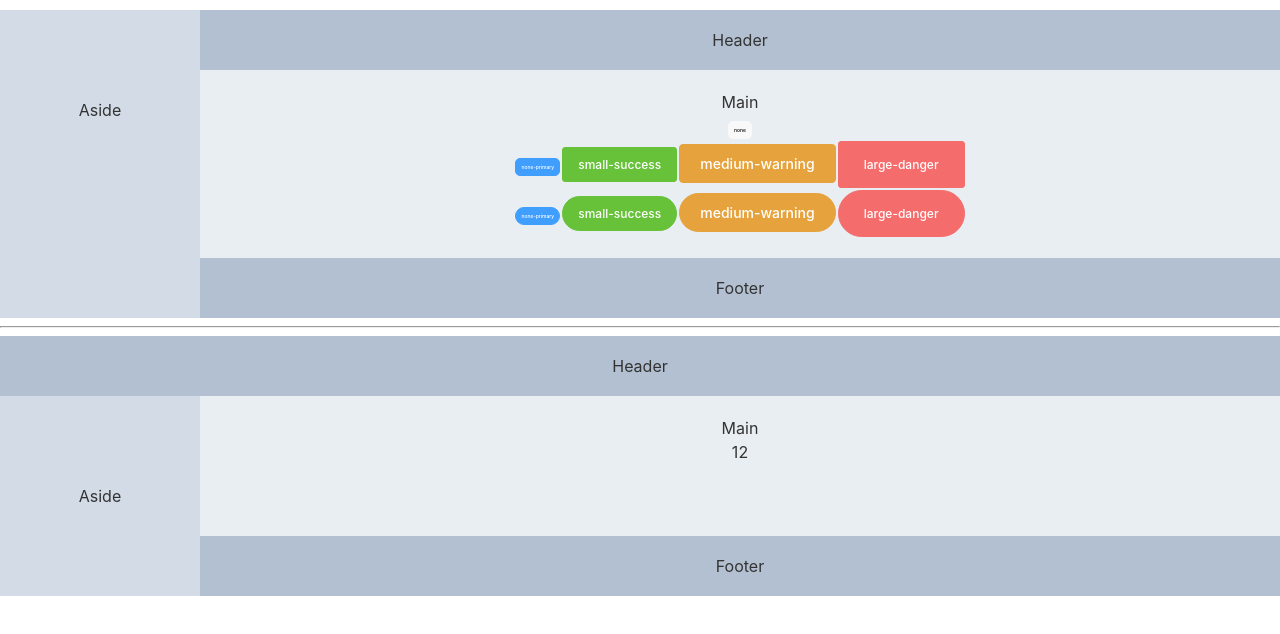
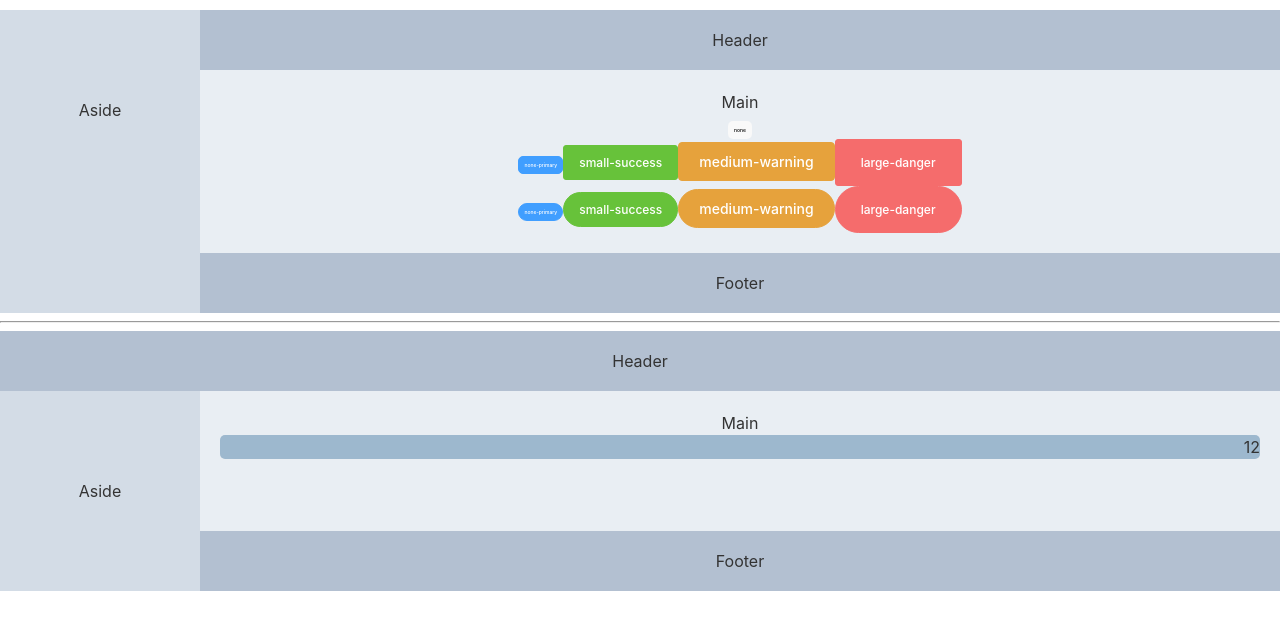
Before and after one commit to youyrenr/myRepository, a Vue app: page / in a window 1280 px wide. Shown: the top 634 px of the page. Built offline with nearby package versions, Linux system fonts and the light colour scheme.

Commit message:
refactor: row

```diff
--- a/src/App.vue
+++ b/src/App.vue
@@ -34,7 +34,7 @@
       <el-container>
         <el-main>Main
           <br>
-          <el-row tag="div" type="flex" justify="center">
+          <el-row tag="div" type="flex" justify="end">
             <div>1</div>
             <div>2</div>
           </el-row>
@@ -79,4 +79,7 @@ body>.el-container {
 .el-container:nth-child(7) .el-aside {
   line-height: 320px;
 }
+.el-row{
+  background-color: #9db8ce;
+}
 </style>
--- a/src/components/button/Button.vue
+++ b/src/components/button/Button.vue
@@ -76,8 +76,7 @@ const props = withDefaults(defineProps<Props>(), {
   }
 
   @include m(circle) {
-    @include button-radius()
+    @include radius(30px)
   }
-  margin: 1px;
 }
 </style>
--- a/src/components/layout/Row.vue
+++ b/src/components/layout/Row.vue
@@ -1,7 +1,6 @@
 <template>
-    <component :is="tag" class="el-row" :class="[gutter ? `el-row--gutter` : '',
-    type ? `el-row--${type}` : '',
-    justify ? `el-row--${justify}` : '']">
+    <component :is="tag" class="el-row" :class="[type ? `el-row--${type}` : '',
+    justify !== 'start' ? `el-row--justify--${justify}` : '']">
         <slot />
     </component>
 </template>
@@ -11,53 +10,74 @@ export default {
 };
 </script>
 <script setup lang="ts">
-import { withDefaults } from "vue";
+import { withDefaults, computed, h, VNode } from "vue";
 interface Props {
     tag: string,
     gutter: number,
-    type?: "none" | "inline" | "block" | "inline-block" | "flex" |"",
-    justify?:"start"|"end"|"center"|"space-around"|"space-between"|""
+    type?: "none" | "inline" | "block" | "inline-block" | "flex" | "",
+    justify?: "start" | "end" | "center" | "space-around" | "space-between" | ""
 }
+// eslint-disable-next-line @typescript-eslint/no-unused-vars
 const props = withDefaults(defineProps<Props>(), {
     tag: "div",
     gutter: 0,
     type: "",
-    justify:""
+    justify: "start"
 });
+
+const marginLeft = computed(() => props.gutter / 2);
+const marginRight = computed(() => props.gutter / 2);
+
+//创建VNode
+const vnode: VNode = h(props.tag, { class: `el-row--${props.gutter}` });
 </script>
 <style lang="scss" scope>
 @import "../styles/mixin";
+$gutter: v-bind('props.gutter');
 
 @include b(row) {
     @include m(none) {
         display: none;
     }
+
     @include m(inline) {
         display: inline;
     }
+
     @include m(block) {
         display: block;
     }
+
     @include m(inline-block) {
         display: inline-block;
     }
+
     @include m(flex) {
         display: flex;
     }
+
+    @include m(justify) {
         @include m(start) {
             justify-content: flex-start;
         }
+
         @include m(end) {
             justify-content: flex-end;
         }
+
         @include m(center) {
             justify-content: center;
         }
+
         @include m(space-around) {
             justify-content: space-around;
         }
+
         @include m(space-between) {
             justify-content: space-between;
         }
     }
+
+    @include radius(5px)
+}
 </style>
--- a/src/components/styles/mixin.scss
+++ b/src/components/styles/mixin.scss
@@ -65,6 +65,6 @@
   }
 }
 
-@mixin button-radius (){
-  border-radius:30px;
+@mixin radius ($border-radius){
+  border-radius:$border-radius;
 }
```
Lines whose indentation alone changed are shown as unchanged.
